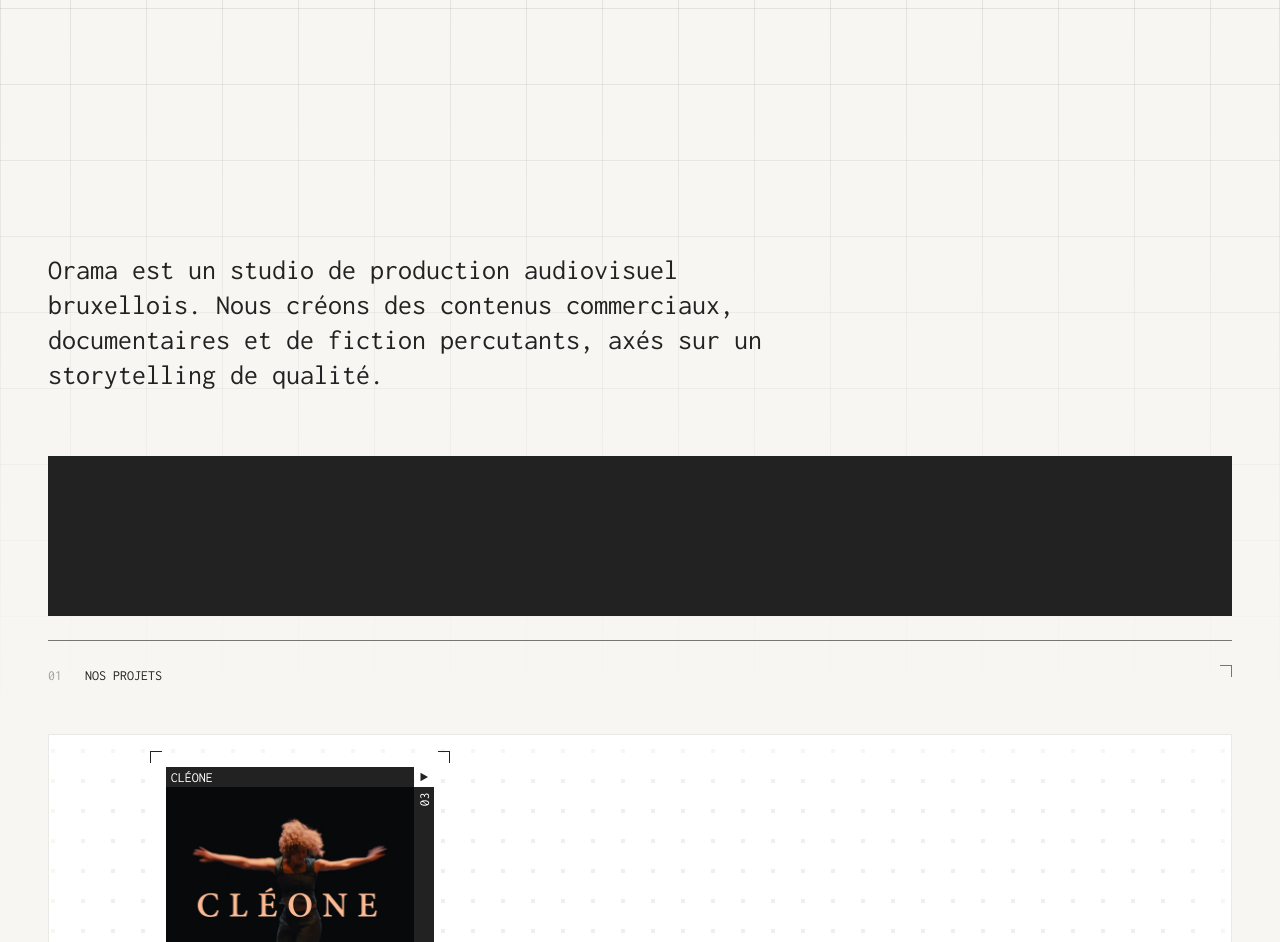
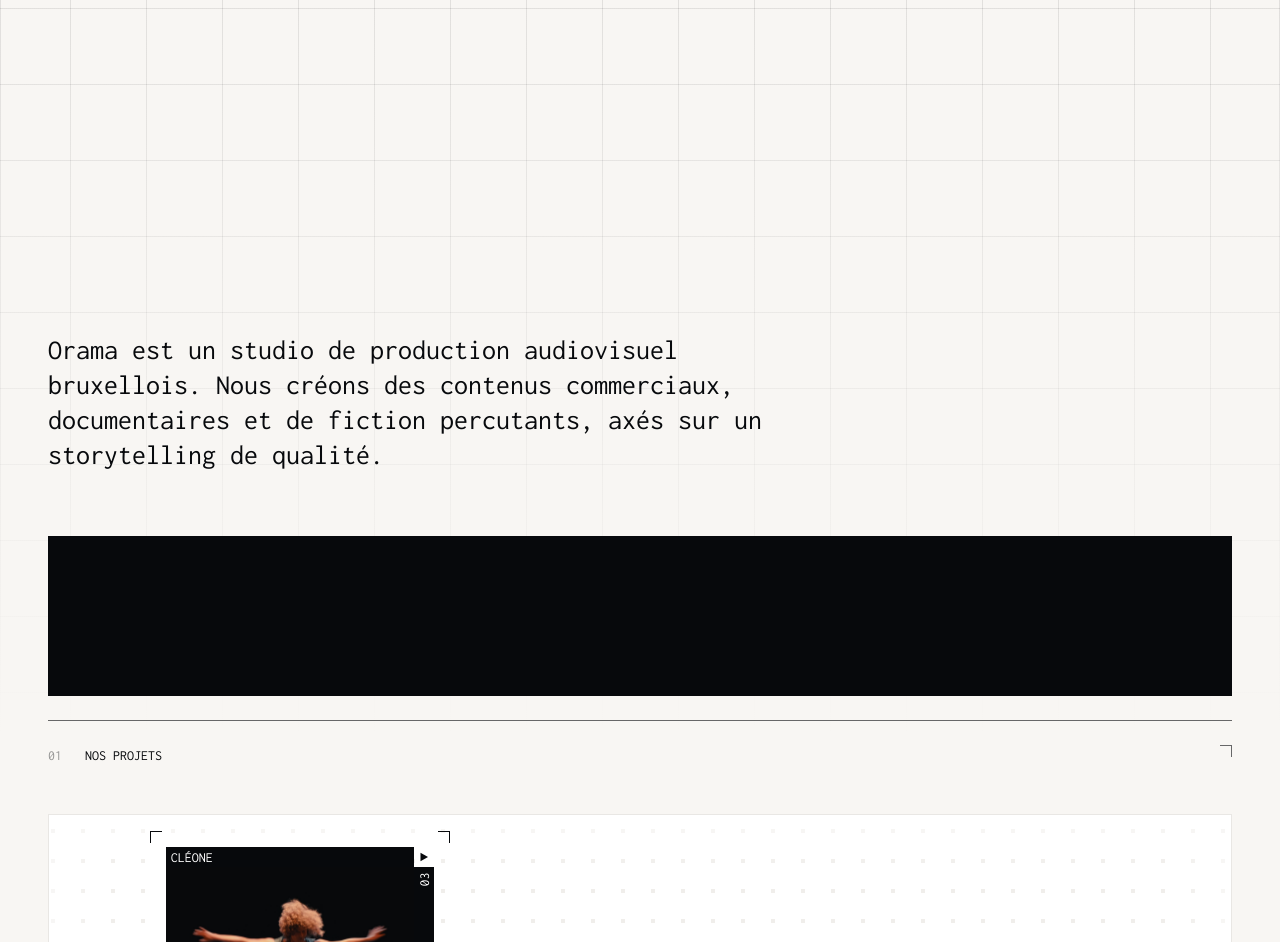
Before and after one commit to louis-va/orama, an Astro site: page / in a window 1280 px wide. Shown: the part 68-1010 px from the top of the page. Built offline with nearby package versions, Linux system fonts and the light colour scheme; Astro itself is replaced by a stand-in of ours.

Commit message:
feat: edit hero, header and projects layout and styles

```diff
--- a/src/components/home/Hero.astro
+++ b/src/components/home/Hero.astro
@@ -1,22 +1,16 @@
 <section>
-  <p>Orama est un studio de production audiovisuel bruxellois. Nous créons des contenus commerciaux,
-    documentaires et de fiction percutants, axés sur un storytelling de qualité.</p>
+  <h1>Orama est un studio de production audiovisuel bruxellois. Nous créons des contenus commerciaux,
+    documentaires et de fiction percutants, axés sur un storytelling de qualité.</h1>
   <div class="block"></div>
 </section>
 
 <style>
   section {
-    padding-top: 20rem;
+    padding-top: 25rem;
   }
+
   h1 {
     font-size: var(--text-xl);
-    font-weight: 700;
-    line-height: 125%;
-    margin-bottom: 1rem;
-    text-transform: uppercase;
-  }
-  p {
-    font-size: 1.75rem;
     font-weight: 400;
     line-height: 125%;
     max-width: 45rem;
@@ -33,8 +27,11 @@
     section {
       padding-top: 20rem;
     }
+  }
+
+  @media screen and (max-width: 768px) {
     h1 {
-      margin-bottom: 1rem;
+      font-size: var(--text-large);
     }
   }
 </style>
--- a/src/components/home/ProjectCard.astro
+++ b/src/components/home/ProjectCard.astro
@@ -26,10 +26,10 @@ const { slug, title, type, thumbnail, preview, position, id } = Astro.props;
 >
   <Card padding="small">
     <div class="layout">
-      <a href=`/projects/${slug}`>
+      <a href=`/projects/${slug}` cursor-focus>
         <div class="top">
           <div class="title">{title}</div>
-          <div class="empty"></div>
+          <div class="empty" cursor-target></div>
         </div>
         <div class="bottom">
           <div class="image">
@@ -42,7 +42,7 @@ const { slug, title, type, thumbnail, preview, position, id } = Astro.props;
           </div>
         </div>
       </a>
-      <div class="draggable">
+      <div class="draggable" cursor-focus>
         <div class="icon">
           <svg width="8" height="10" viewBox="0 0 8 10" fill="none" xmlns="http://www.w3.org/2000/svg">
             <path d="M8 5.00005L0.5 9.33018L0.5 0.669922L8 5.00005Z" fill="currentColor"/>
@@ -137,16 +137,13 @@ const { slug, title, type, thumbnail, preview, position, id } = Astro.props;
   .layout {
     position: relative;
   }
-  .layout:hover .icon {
-    color: var(--red);
-  }
 
   .layout .top {
     display: flex;
     justify-content: space-between;
-    align-items: center;
     width: 100%;
     height: 20px;
+    pointer-events: none;
   }
   .layout .top .title {
     background-color: var(--black);
@@ -166,6 +163,7 @@ const { slug, title, type, thumbnail, preview, position, id } = Astro.props;
 
   .layout .bottom {
     display: flex;
+    pointer-events: none;
   }
   .layout .bottom .infos {
     display: flex;
@@ -224,6 +222,7 @@ const { slug, title, type, thumbnail, preview, position, id } = Astro.props;
     width: 20px;
     height: 20px;
     z-index: 10;
+    pointer-events: none;
   }
   .layout .draggable .icon svg {
     width: 40%;
--- a/src/layouts/Header.astro
+++ b/src/layouts/Header.astro
@@ -11,10 +11,10 @@ import Logo from "../components/common/Logo.astro"
         </a>
       </div>
       <ul>
-        <li><a href="/">Projets</a></li>
-        <li><a href="/">Services</a></li>
-        <li><a href="/">À propos</a></li>
-        <li><a href="/">Contact</a></li>
+        <li><a href="/" cursor-focus>Projets</a></li>
+        <li><a href="/" cursor-focus>Services</a></li>
+        <li><a href="/" cursor-focus>À propos</a></li>
+        <li><a href="/" cursor-focus>Contact</a></li>
       </ul>
     </nav>
   </div>
--- a/src/layouts/Layout.astro
+++ b/src/layouts/Layout.astro
@@ -1,7 +1,8 @@
 ---
 import Container from './Container.astro';
 import Header from './Header.astro';
-import Background from './Background.astro'
+import Background from './Background.astro';
+import Cursor from '../components/common/Cursor.astro';
 
 interface Props {
 	title: string;
@@ -22,6 +23,7 @@ const { title, description } = Astro.props;
 		<title>{title}</title>
 	</head>
 	<body>
+		<Cursor />
 		<Header />
 		<Container>
 			<Background />
@@ -69,20 +71,20 @@ const { title, description } = Astro.props;
 		--white-50: rgba(255, 255, 255, .5);
 		--light-gray: rgb(248, 246, 243);
 		--light-gray-0: rgba(248, 246, 243, 0);
-		--black: rgb(34, 34, 34);
-		--black-80: rgba(34, 34, 34, .8);
-		--black-60: rgba(34, 34, 34, .6);
-		--black-40: rgba(34, 34, 34, .4);
-		--black-20: rgba(34, 34, 34, .2);
-		--black-10: rgba(34, 34, 34, .1);
-		--black-5: rgba(34, 34, 34, .03);
+		--black: rgb(7, 9, 12);
+		--black-80: rgba(7, 9, 12, .8);
+		--black-60: rgba(7, 9, 12, .6);
+		--black-40: rgba(7, 9, 12, .4);
+		--black-20: rgba(7, 9, 12, .2);
+		--black-10: rgba(7, 9, 12, .1);
+		--black-5: rgba(7, 9, 12, .03);
 		--red: rgb(227, 41, 0);
 		--text-xs: 0.75rem;
 		--text-small: 0.875rem;
 		--text-base: 1rem;
 		--text-medium: 1.25rem;
 		--text-large: 1.5rem;
-		--text-xl: 3.5rem;
+		--text-xl: 1.75rem;
 		--card-w: 300px;
 	}
 
@@ -103,6 +105,10 @@ const { title, description } = Astro.props;
 		background: var(--light-gray);
 		color: var(--black);
 		font-size: var(--text-base);
+	}
+	::selection {
+		background-color: var(--black);
+		color: var(--white);
 	}
 
 	/* RESET */
```
